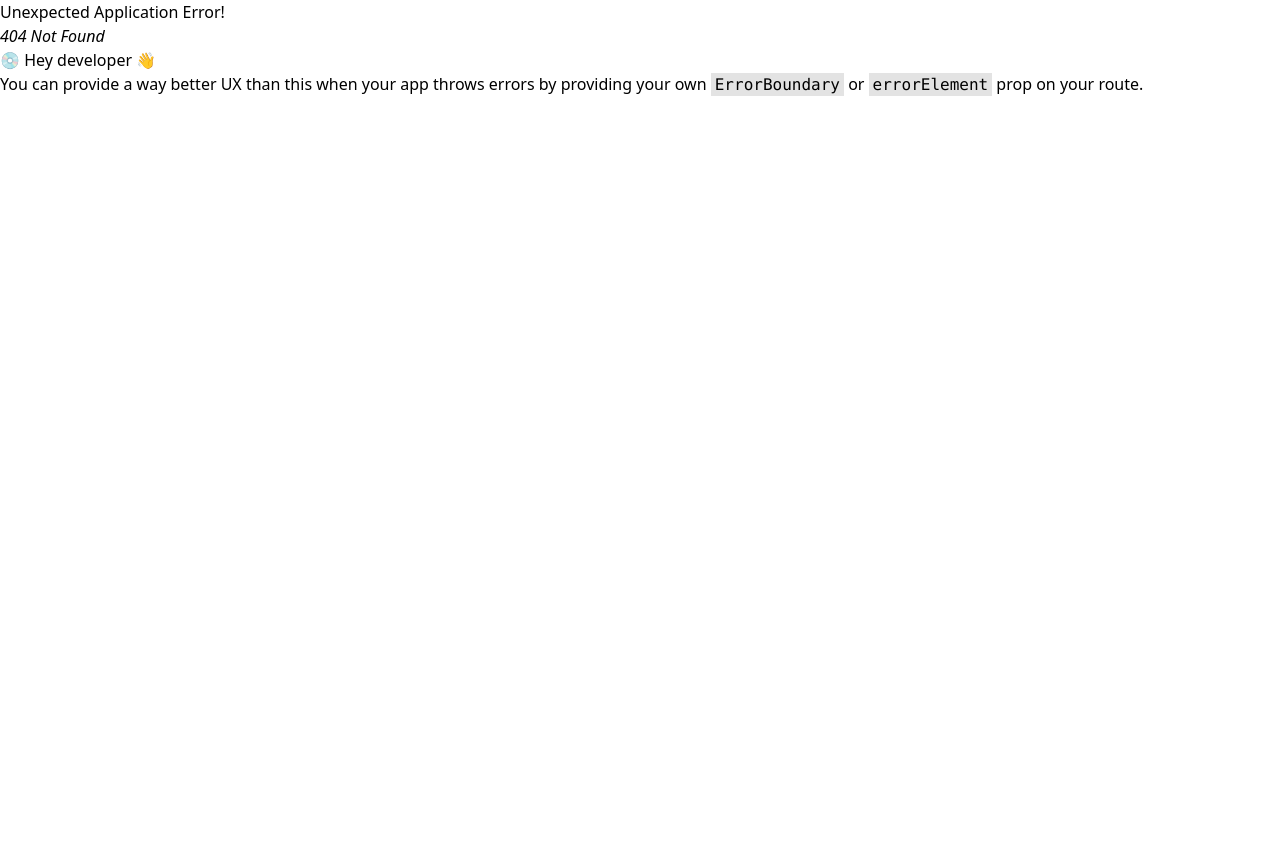
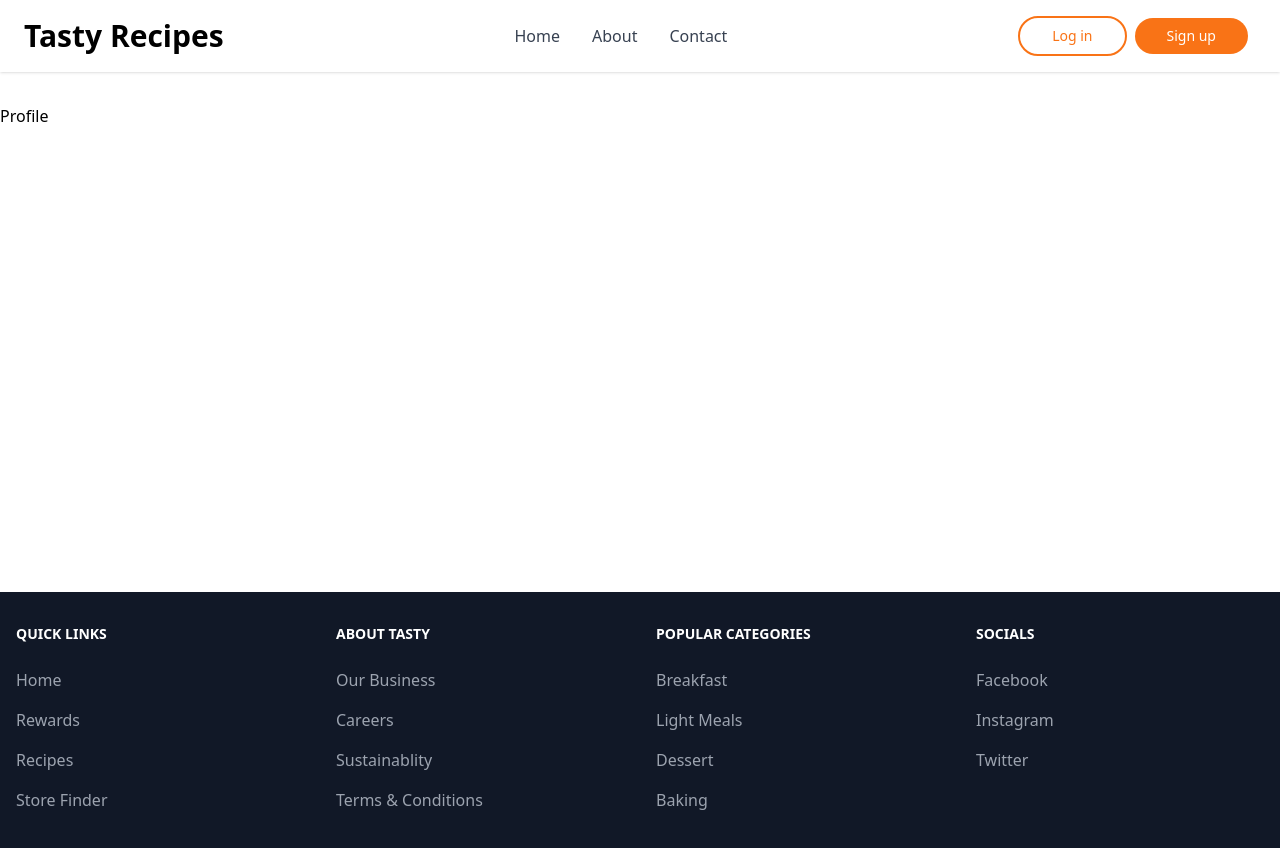
Before and after one commit to Jon-Felipe/Tasty-React, a React (Vite) app: page /profile in a window 1280 px wide. Before the commit this address had no page. Shown: the top 848 px of the page. Before the commit the page ends 800 px from the top, so only its background shows below. Built offline with nearby package versions, Linux system fonts and the light colour scheme.

Commit message:
created profile page

```diff
--- a/src/App.tsx
+++ b/src/App.tsx
@@ -1,4 +1,3 @@
-import React from 'react';
 import {
   createBrowserRouter,
   createRoutesFromElements,
@@ -12,7 +11,15 @@ import 'react-toastify/dist/ReactToastify.css';
 import RootLayout from './layouts/RootLayout';
 
 // pages
-import { Home, About, Contact, Login, Register, SingleRecipe } from './pages';
+import {
+  Home,
+  About,
+  Contact,
+  Login,
+  Register,
+  SingleRecipe,
+  Profile,
+} from './pages';
 
 const router = createBrowserRouter(
   createRoutesFromElements(
@@ -23,6 +30,7 @@ const router = createBrowserRouter(
       <Route path='recipe/:id' element={<SingleRecipe />} />
       <Route path='login' element={<Login />} />
       <Route path='register' element={<Register />} />
+      <Route path='profile' element={<Profile />} />
     </Route>
   )
 );
--- a/src/components/Header.tsx
+++ b/src/components/Header.tsx
@@ -35,7 +35,7 @@ const Header = ({ showLinks, setShowLinks }: Props) => {
           <div className='flex items-center lg:order-2'>
             {user?.name ? (
               <div className='flex items-center gap-x-4'>
-                <Link to='/' className='flex items-center gap-x-1'>
+                <Link to='/profile' className='flex items-center gap-x-1'>
                   <UserCircleIcon className='w-6 h-6' />
                   <p>My Profile</p>
                 </Link>
--- /dev/null
+++ b/src/pages/Profile.tsx
@@ -0,0 +1,9 @@
+import React from 'react';
+
+type Props = {};
+
+const Profile = (props: Props) => {
+  return <div>Profile</div>;
+};
+
+export default Profile;
--- a/src/pages/index.ts
+++ b/src/pages/index.ts
@@ -4,5 +4,6 @@ import Contact from './Contact';
 import Login from './Login';
 import Register from './Register';
 import SingleRecipe from './SingleRecipe';
+import Profile from './Profile';
 
-export { Home, About, Contact, Login, Register, SingleRecipe };
+export { Home, About, Contact, Login, Register, SingleRecipe, Profile };
```
